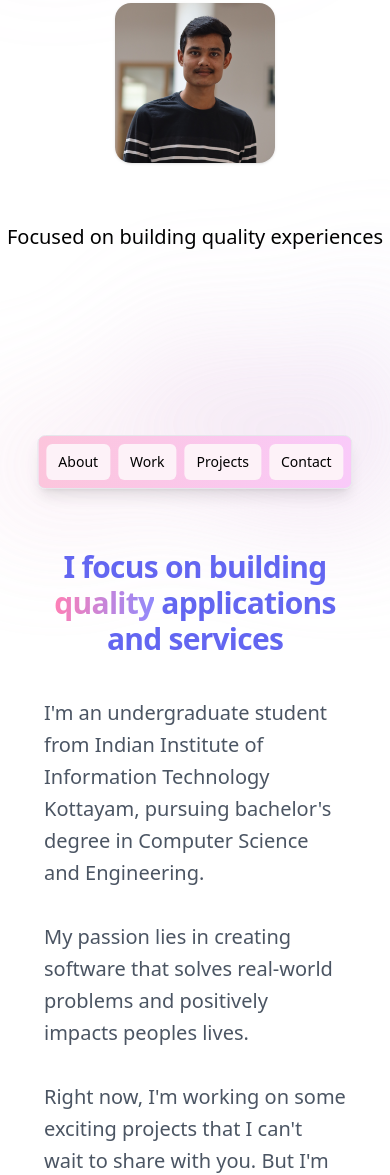
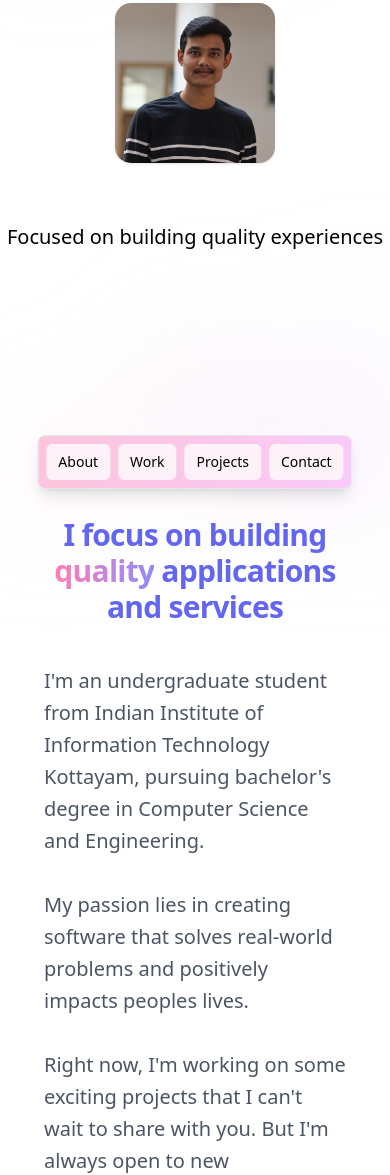
Before and after one commit to venkataRahulbabu/Portfolio, a website built with Vite: page index.html in a window 390 px wide. Shown: the part 335-1510 px from the top of the page. Built offline with nearby package versions, Linux system fonts and the light colour scheme.

Commit message:
Update index.html

```diff
--- a/index.html
+++ b/index.html
@@ -82,12 +82,7 @@
                     style="color:transparent" src="/images/profile.png">
             </div>
         </div>
-        <div class="absolute inset-x-0 top-[calc(100%-20rem)] -z-10 transform-gpu overflow-hidden blur-3xl sm:top-[calc(100%-30rem)]"
-            aria-hidden="true">
-            <div class="relative left-[calc(50%+3rem)] aspect-[1155/678] w-[36.125rem] -translate-x-1/2 bg-gradient-to-tr from-[#f0b1cb] to-[#c3bff9] opacity-30 sm:left-[calc(50%+36rem)] sm:w-[72.1875rem]"
-                style="clip-path:polygon(74.1% 44.1%, 100% 61.6%, 97.5% 26.9%, 85.5% 0.1%, 80.7% 2%, 72.5% 32.5%, 60.2% 62.4%, 52.4% 68.1%, 47.5% 58.3%, 45.2% 34.5%, 27.5% 76.7%, 0.1% 64.9%, 17.9% 100%, 27.6% 76.8%, 76.1% 97.7%, 74.1% 44.1%)">
-            </div>
-        </div>
+
         <p class="lg:hidden text-xl sm:text-2xl text-muted-foreground text-center font-medium mt-20 sm:mt-10">Focused on
             building quality
             experiences</p>
@@ -103,16 +98,18 @@
                 style="clip-path:polygon(74.1% 44.1%, 100% 61.6%, 97.5% 26.9%, 85.5% 0.1%, 80.7% 2%, 72.5% 32.5%, 60.2% 62.4%, 52.4% 68.1%, 47.5% 58.3%, 45.2% 34.5%, 27.5% 76.7%, 0.1% 64.9%, 17.9% 100%, 27.6% 76.8%, 76.1% 97.7%, 74.1% 44.1%)">
             </div>
         </div>
+
         <div class="absolute inset-x-0 top-[calc(100%-20rem)] -z-10 transform-gpu overflow-hidden blur-3xl sm:top-[calc(100%-30rem)]"
             aria-hidden="true">
             <div class="relative left-[calc(50%+3rem)] aspect-[1155/678] w-[36.125rem] -translate-x-1/2 bg-gradient-to-tr from-[#f0b1cb] to-[#c3bff9] opacity-20 sm:left-[calc(50%+36rem)] sm:w-[72.1875rem]"
                 style="clip-path:polygon(74.1% 44.1%, 100% 61.6%, 97.5% 26.9%, 85.5% 0.1%, 80.7% 2%, 72.5% 32.5%, 60.2% 62.4%, 52.4% 68.1%, 47.5% 58.3%, 45.2% 34.5%, 27.5% 76.7%, 0.1% 64.9%, 17.9% 100%, 27.6% 76.8%, 76.1% 97.7%, 74.1% 44.1%)">
             </div>
         </div>
+
     </div>
 
 
-    <div class="mt-10 mb-5 justify-center" id="about">
+    <div class="md:mt-10 mb-5 justify-center" id="about">
         <div class="px-3 md:mx-auto mx-5">
             <p class="mt-2 text-3xl font-bold tracking-tight text-indigo-500 md:text-4xl lg:text-5xl mb-4 text-center">I
                 focus on
```
